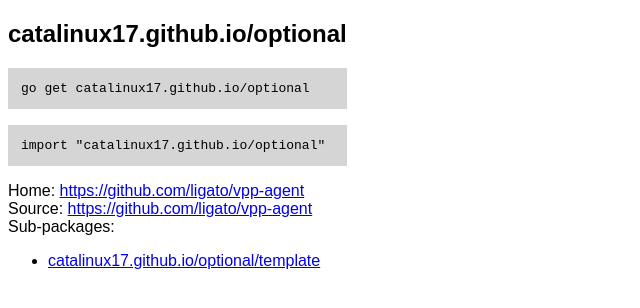
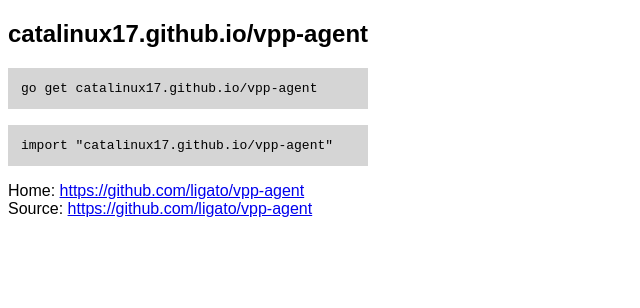
Before and after one commit to catalinux17/catalinux17.github.io, a plain HTML site: page index.html in a window 1280 px wide. Shown: the whole page, without its empty margins (0-640 px from the left). Drawn offline with Linux system fonts and the light colour scheme.

Commit message:
update package

```diff
--- a/index.html
+++ b/index.html
@@ -2,9 +2,9 @@
 <html>
 <head>
 <meta charset="utf-8">
-<title>catalinux17.github.io/optional</title>
-<meta name="go-import" content="catalinux17.github.io/optional git https://github.com/ligato/vpp-agent">
-<meta name="go-source" content="catalinux17.github.io/optional https://github.com/ligato/vpp-agent https://github.com/ligato/vpp-agent/tree/master{/dir} https://github.com/ligato/vpp-agent/blob/master{/dir}/{file}#L{line}">
+<title>catalinux17.github.io/vpp-agent</title>
+<meta name="go-import" content="catalinux17.github.io/vpp-agent git https://github.com/ligato/vpp-agent">
+<meta name="go-source" content="catalinux17.github.io/vpp-agent https://github.com/ligato/vpp-agent https://github.com/ligato/vpp-agent/tree/master{/dir} https://github.com/ligato/vpp-agent/blob/master{/dir}/{file}#L{line}">
 <style>
 * { font-family: sans-serif; }
 body { margin-top: 0; }
@@ -15,11 +15,11 @@
 </head>
 <body>
 <div class="content">
-<h2>catalinux17.github.io/optional</h2>
-<code>go get catalinux17.github.io/optional</code>
-<code>import "catalinux17.github.io/optional"</code>
+<h2>catalinux17.github.io/vpp-agent</h2>
+<code>go get catalinux17.github.io/vpp-agent</code>
+<code>import "catalinux17.github.io/vpp-agent"</code>
 Home: <a href="https://github.com/ligato/vpp-agent">https://github.com/ligato/vpp-agent</a><br/>
 Source: <a href="https://github.com/ligato/vpp-agent">https://github.com/ligato/vpp-agent</a><br/>
-Sub-packages:<ul><li><a href="/optional/template">catalinux17.github.io/optional/template</a></li></ul></div>
+</div>
 </body>
 </html>
```
